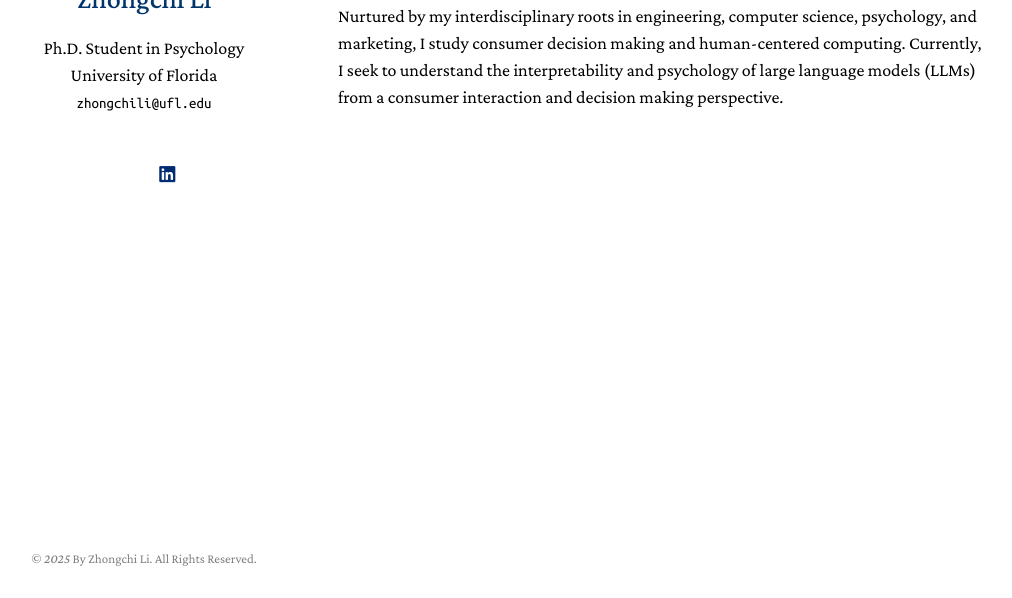
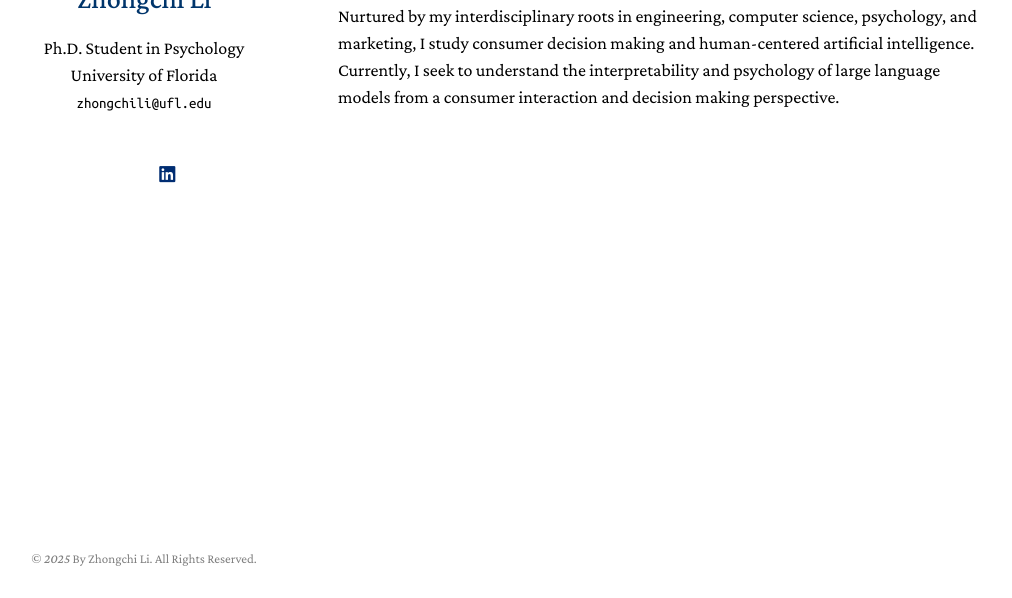
Before and after one commit to zhongchili52/zhongchili52.github.io, a Jekyll site: the page built from index.md, in a window 1280 px wide, cut to the strip 302-900 px from the top of the page. Shown: the whole strip, without its empty margins (132-1144 px from the left). Built offline with Jekyll 4.4.1, drawn with Linux system fonts in a browser that asks for light colours; a style sheet for code colours, icons or effects is not loaded.

Commit message:
Update index.md

```diff
--- a/index.md
+++ b/index.md
@@ -9,4 +9,4 @@
 
 I am currently a Ph.D. student in the Department of Psychology at [University of Florida](https://psych.ufl.edu/social-psychology/people/) advised by [Dr. Gregory Webster](https://www.gdwebster.com/) and Minor in [Computer & Information Science & Engineering](https://www.cise.ufl.edu/) advised by [Dr. Emmanuel Dorley](https://www.emmanueldorley.com/#intro). I received my <font color="#fd5e53">M.S. in Electrical and Computer Engineering</font> at [Carnegie Mellon University](https://www.ece.cmu.edu/) where I also worked closely with [Dr. Brooke Feeney](https://www.cmu.edu/dietrich/psychology/relationships-lab/brooke-feeney-associate-professor.html) and [Dr. David Creswell](https://www.healthandhumanperformancelab.com/people). I received my <font color="#fd5e53">B.Eng. in Information Engineering</font> at [Southeast University](https://www.seu.edu.cn/english/) where I graduated from the [Chien-Shiung Wu Honored College](https://wjx.seu.edu.cn/wjxen/).
 
-Nurtured by my interdisciplinary roots in engineering, computer science, psychology, and marketing, I study consumer decision making and human-centered computing. Currently, I seek to understand the interpretability and psychology of large language models (LLMs) from a consumer interaction and decision making perspective.
+Nurtured by my interdisciplinary roots in engineering, computer science, psychology, and marketing, I study consumer decision making and human-centered artificial intelligence. Currently, I seek to understand the interpretability and psychology of large language models from a consumer interaction and decision making perspective.
```
